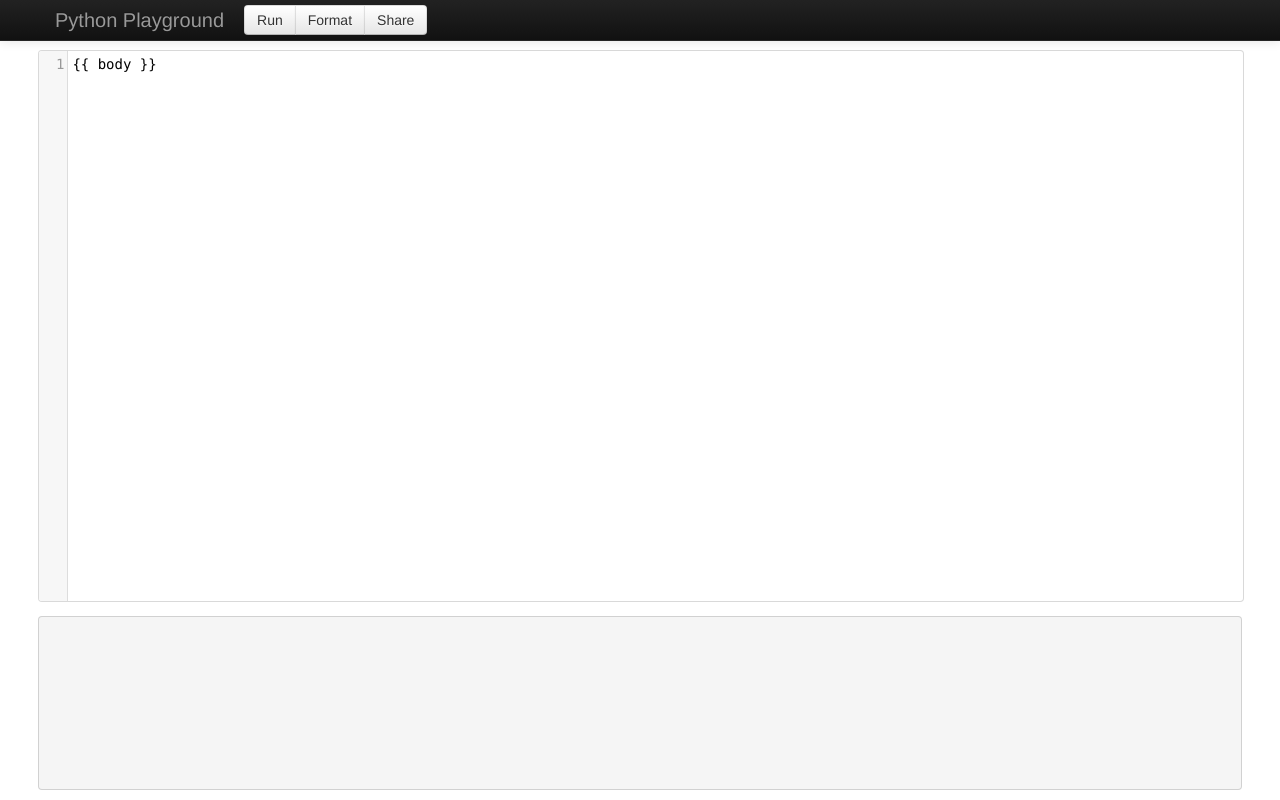
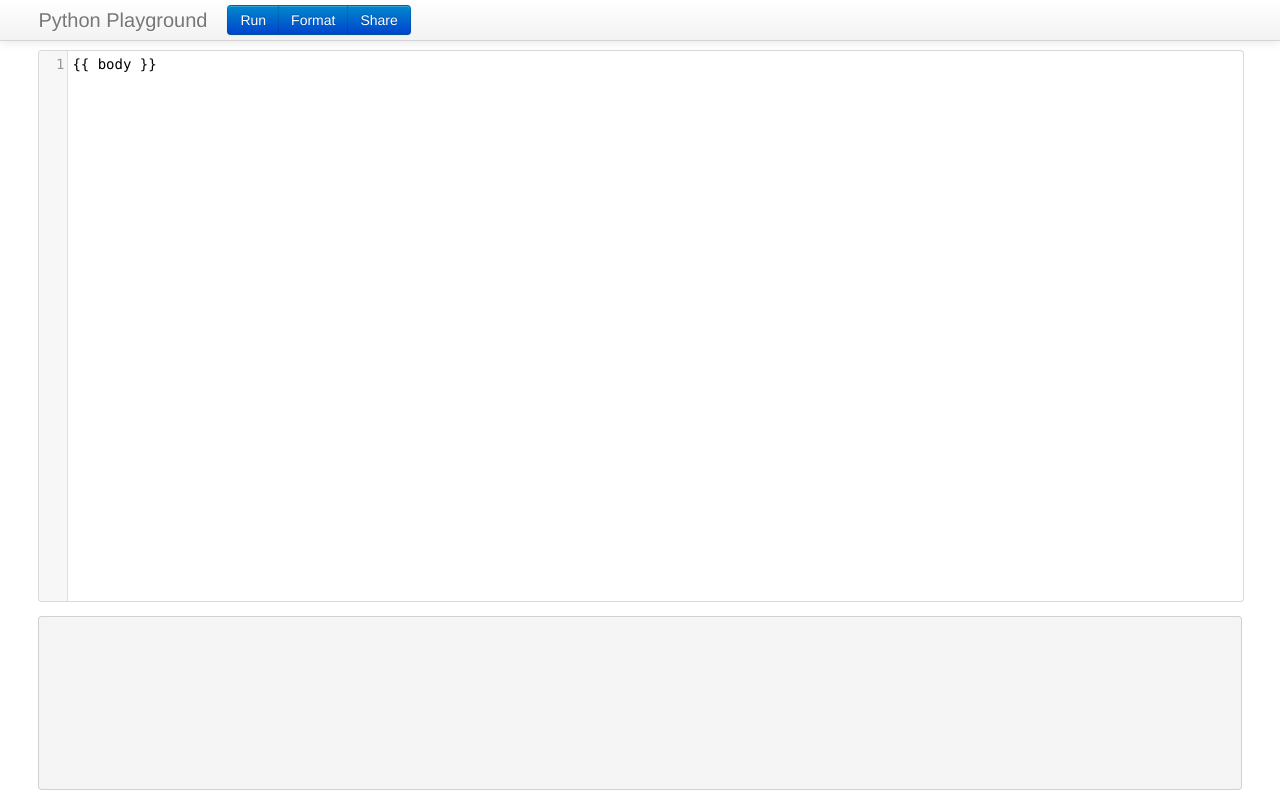
Before and after one commit to moretti/python-playground, a plain HTML site: page index.html in a window 1280 px wide. Drawn offline with nearby package versions, Linux system fonts and the light colour scheme.

Commit message:
Change navbar colors

```diff
--- a/index.html
+++ b/index.html
@@ -20,21 +20,20 @@
         <script src="static/js/app/main.js"></script>
     </head>
     <body>
-        <div class="navbar navbar-inverse navbar-fixed-top">
+        <div class="navbar navbar-fixed-top">
             <div class="navbar-inner">
                 <div class="container">
-                    <a class="brand" href="#">Python Playground</a>
+                    <a class="brand" href="/"><span class="brand-title">Python Playground<span></a>
                     <div class="btn-group">
-                        <button id="run" class="btn">Run</button>
-                        <button id="format" class="btn">Format</button>
-                        <button id="share" class="btn">Share</button>
+                        <button id="run" class="btn btn-primary">Run</button>
+                        <button id="format" class="btn btn-primary">Format</button>
+                        <button id="share" class="btn btn-primary">Share</button>
                     </div>
                 </div>
             </div>
         </div>
 
         <div class="container">
-
             <div id="wrap">
                 <textarea itemprop="description" id="code" name="code" autocorrect="off" autocomplete="off" autocapitalize="off" spellcheck="false">{{ body }}</textarea>
             </div>
--- a/static/css/app/main.css
+++ b/static/css/app/main.css
@@ -8,6 +8,10 @@ body {
 	margin: 0;
 	position: absolute;
 	top: 50px;
+}
+
+.container {
+	width: 94% !important;
 }
 
 #wrap, #output {
```
